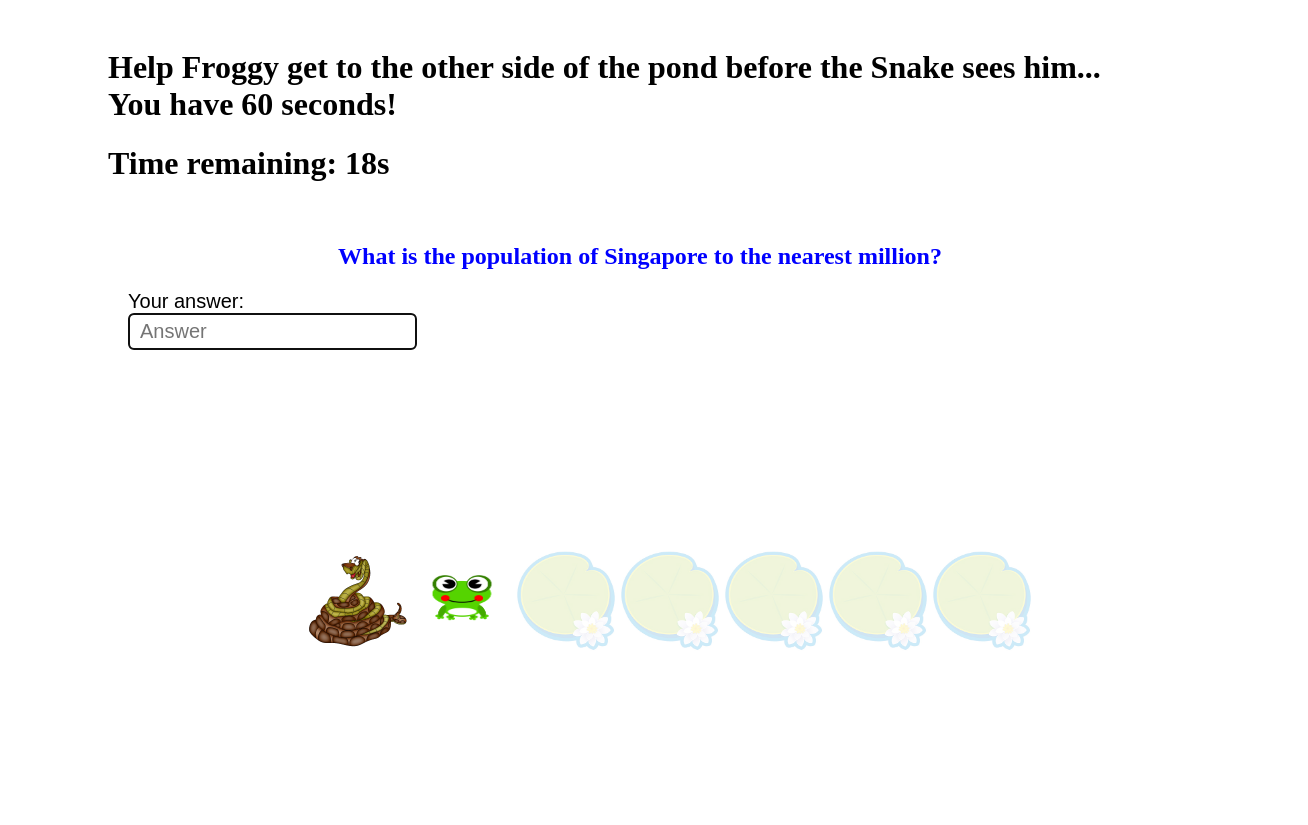
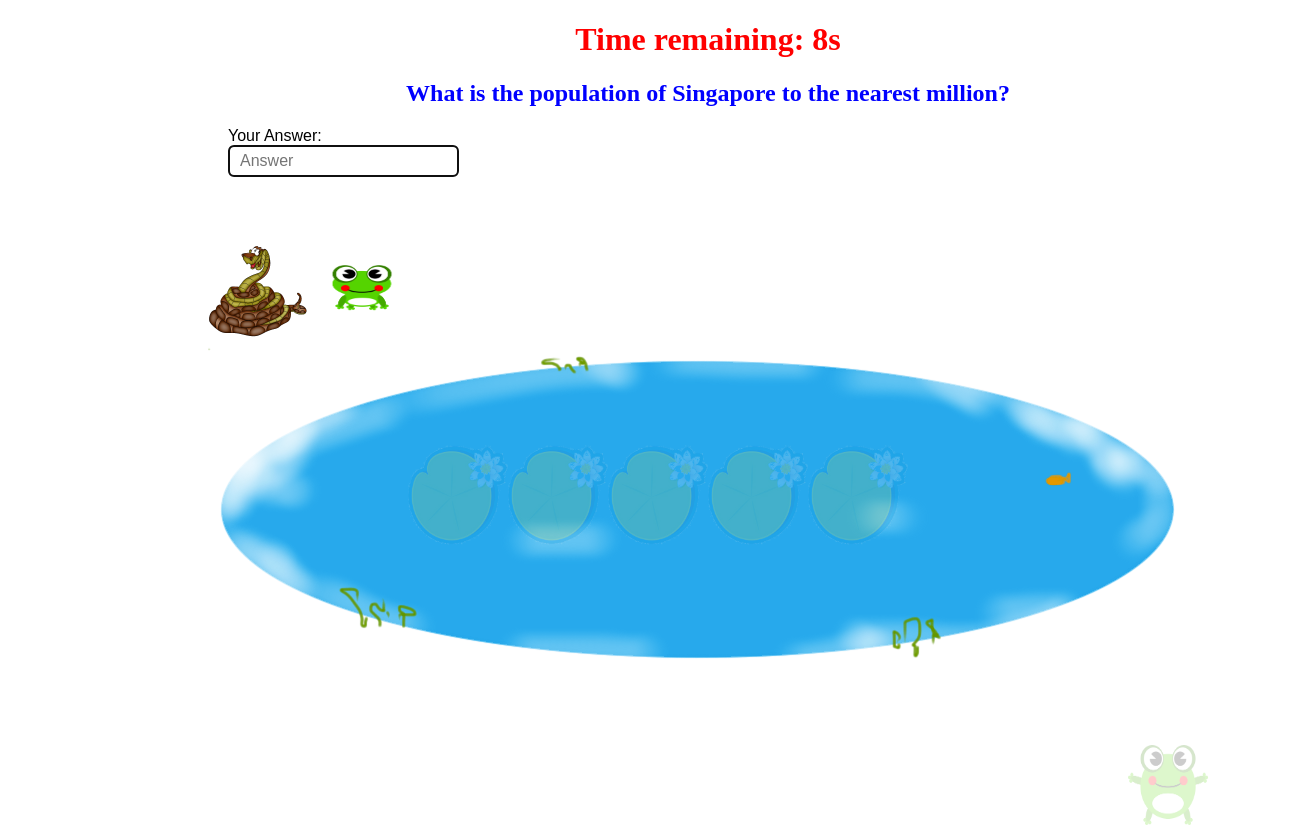
Before and after one commit to Chelimin/trivia, a plain HTML site: page trivia.html in a window 1280 px wide. Both pictures are taken after a click on the button "Start". Shown: the whole page, 1308 px wide, since content can reach past the window. Before the commit the page ends 800 px from the top, so only its background shows below. Drawn offline with nearby package versions, Linux system fonts and the light colour scheme.

Commit message:
more css changes

```diff
--- a/trivia.css
+++ b/trivia.css
@@ -1,18 +1,22 @@
-body{
-  /*background-color: aqua;*/
-}
 
 .container{
-  padding: 20px 100px 0px 100px;
+  padding: 0px 100px 0px 200px;
+  height: 500px;
+  width: 1000px;
 }
 
 }
 
 h1 {
   font-family: Arial;
-  font-size: 32px;
+  font-size: 24px;
   text-align: center;
-  color: black;
+  color: blue;
+}
+
+#time{
+  color: red;
+  text-align: center;
 }
 
 h2{
@@ -23,7 +27,8 @@ h2{
 
 h3{
   text-align: center;
-  padding: 50px 50px 50px 50px;
+  padding: 20px 0px 0px 0px;
+  color: blue;
 }
 
 #input{
@@ -31,7 +36,7 @@ h3{
   padding: 5px 10px;
   /*margin: 8px 0;*/
   /*box-sizing: border-box;*/
-  font-size: 20px;
+  font-size: 16px;
   font-family: Arial;
   border-radius: 5px;
 }
@@ -40,7 +45,7 @@ h3{
   display:block;
   margin-left: auto;
   margin-right: auto;
-  font-size: 20px;
+  font-size: 16px;
   font-family: Arial;
 }
 
@@ -57,15 +62,50 @@ img{
   opacity:1;
 }
 
+#victoryfrog{
+  display: flex;
+  float:right;
+  width: 80px;
+  height: 80px;
+  color: white;
+  animation: 1s double infinite;
+}
+
+#victoryfrog span {
+    display: table-cell;
+    vertical-align: middle;
+}
+
+@keyframes double {
+  from {
+    width: 80px;
+    height: 80px;
+  }
+
+  30% {
+    width: 100px;
+    height: 100px;
+  }
+
+  to {
+    width: 80px;
+    height: 80px;
+  }
+}
+
 .pond{
   margin-left:auto;
-  margin-right;
-  display: block;
-  padding: 100px 100px 0px 200px;
+  margin-right:auto;
+  display: flex;
+  padding: 100px 50px 0px 200px;
+  height: 300px;
+  width: 800px;
+  background-image: url("images/pond.png");
+  background-repeat: no-repeat;
 }
 
 .controls {
-  padding: 20px 20px 0px 20px;
+  padding: 0px 20px 0px 20px;
   text-align: left;
 }
 
@@ -74,7 +114,7 @@ button {
   background: #4CAF50;
   color: #FFF;
   font-family: Arial;
-  font-size: 20px;
+  font-size: 16px;
   float: right;
   border: 1px solid black;
   margin: 20px;
@@ -89,13 +129,13 @@ button:hover{
 }
 
 @media screen and (max-width: 1000px) {
-  .container .pond {
+  .container {
         width: 100%;
         height: auto;
     }
 }
 
 @media screen and (max-width: 500px) {
-.container .pond {
+.container {
     padding: 0px !important;
     display: none !important;
--- a/trivia.html
+++ b/trivia.html
@@ -12,7 +12,7 @@
   <body>
 
       <div class="heading">
-        <h1>Help Froggy get to the other side of the pond before the Snake sees him... <br> You have 60 seconds! </h1>
+        <h1 id="title">Help Froggy get to the other side of the pond before the Snake sees him... <br> You have 60 seconds! </h1>
         <h1 id="time"></h1>
       </div>
 
@@ -22,26 +22,29 @@
     <button id="start">Start</button>
 
     <h2 id="question"></h2>
-    <label id="label" for="Answer" >Your answer:</label>
+    <label id="label" for="Answer" >Your Answer:</label>
     <input id="input" type="text" placeholder="Answer">
     </div>
 
     <h3 id="hint"></h3>
+    <h3 id="score"></h3>
+
+    <img src="images/snake.png"  alt="" id="snake">
+    <img src="images/frog.png"  alt="" id="frog" hidden="true">
 
     <div class=pond>
-    <img src="images/snake.png"  alt="" id="snake">
-    <img src="images/frog.png"  alt="" id="frog" hidden="true">
-    <img src="images/waterlily.jpg"  alt="" id="lily1" >
-    <img src="images/waterlily.jpg"  alt="" id="lily2" >
-    <img src="images/waterlily.jpg"  alt="" id="lily3" >
-    <img src="images/waterlily.jpg"  alt="" id="lily4" >
-    <img src="images/waterlily.jpg"  alt="" id="lily5" >
+    <img src="images/lily.png"  alt="" id="lily1" >
+    <img src="images/lily.png"  alt="" id="lily2" >
+    <img src="images/lily.png"  alt="" id="lily3" >
+    <img src="images/lily.png"  alt="" id="lily4" >
+    <img src="images/lily.png"  alt="" id="lily5" >
+    </div>
+
     <img src="images/victoryfrog.png"  alt="" id="victoryfrog" hidden="true">
-    </div>
 
 </div>
 
-    <h3 id="score"></h3>
+
       <script src="https://code.jquery.com/jquery-2.1.4.min.js"></script>
       <script src="trivia.js"></script>
 
--- a/trivia.js
+++ b/trivia.js
@@ -1,24 +1,24 @@
-var seconds = 20;
 var count=0;
 var counter = 0;
+var seconds = 10;
 var input = document.getElementById('input');
 var q1 = "What is the population of Singapore to the nearest million?";
 var q2 = "How many islands is Singapore made up of?";
 var q3 = "How many Prime Ministers did Singapore have, including the current one?";
-var q4 = "How many Presidents did Singapore have?";
+var q4 = "How many Presidents did Singapore have, including the current one?";
 var q5 = "How many MRT stations are operating in Singapore?";
 var qnArray = [q1,q2,q3,q4,q5]
 var ansArray = [5,63,3,7,109]
-var newGame = new Game(qnArray, ansArray)
 frog.hidden = false;
 frog.className = "show";
 snake.className = "show";
+
+var newGame = new Game(qnArray, ansArray)
 
 function Game(qn,ans){
   this.qn = qn;
   this.ans = ans;
   this.play = function() {
-    // question.textContent = this.qn[counter];
     $('#question').text(this.qn[counter]);
   }
   this.checkAns = function() {
@@ -38,16 +38,16 @@ function Game(qn,ans){
        $('#input').val('');
        $('#input').focus();
        $('#hint').text('');
-      //  $('#ans').text(this.ans[counter]);
        $('#score').text("You have " + count + "/5 questions correct!");
        var lily = "lily" + counter;
        $("#" + lily).attr('class', 'show')
        //document.getElementById(lily).className = "show";
        this.play();
         }
-      }else(alert("Please enter a valid input!"));
+      }else(alert("Trying to be funny?"));
     this.endGame = function () {
       frog.hidden=true;
+      snake.hidden=true;
       victoryfrog.hidden=false;
       $('#question').text('YOU SAVED FROGGY!!!');
       $('#victoryfrog').attr('class','show');
@@ -79,14 +79,18 @@ start.on('click',function () {
   for (i=1; i<qnArray.length+1;i++){
     $('#lily' + [i]).attr('class', 'hide');
   }
+  $('#snake').attr("src", "images/snake.png");
+  $('#frog').attr("src","images/frog.png")
+  title.hidden = true;
   frog.hidden = false;
   frog.className = "show";
   snake.className = "show";
-  victoryfrog.hidden=true;
-  newGame.play()
-  localStorage.clear();
+  victoryfrog.className="hide";
   count=0;
   counter=0;
+  console.log(count);
+  console.log(counter);
+  newGame.play();
   $('#start').hide();
   $('#input').focus();
   $('#score').text(" ");
@@ -100,10 +104,12 @@ start.on('click',function () {
     $('#time').html('Time remaining: ' + seconds +'s');
     if(seconds <= 0){
         clearInterval(intervalId);
-        seconds = 20;
+        seconds = 10;
         $('#time').html('');
         $('#start').show();
         $('#question').text("TIME'\S UP !!! ");
+        $('#snake').attr("src", "images/burp.jpg");
+        $('#frog').attr("src","images/snakeeat.jpg")
       }
     }
 
```
Also changed, not shown: images/burp.jpg (added), images/lily.png (added), images/pond.png (added), images/snakeeat.jpg (added), images/waterlily.jpg (deleted), images/waterlily.png (added).
